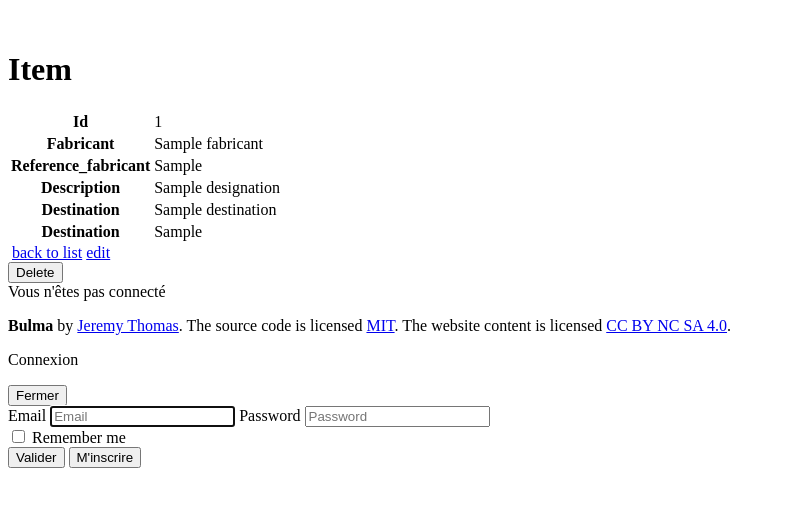
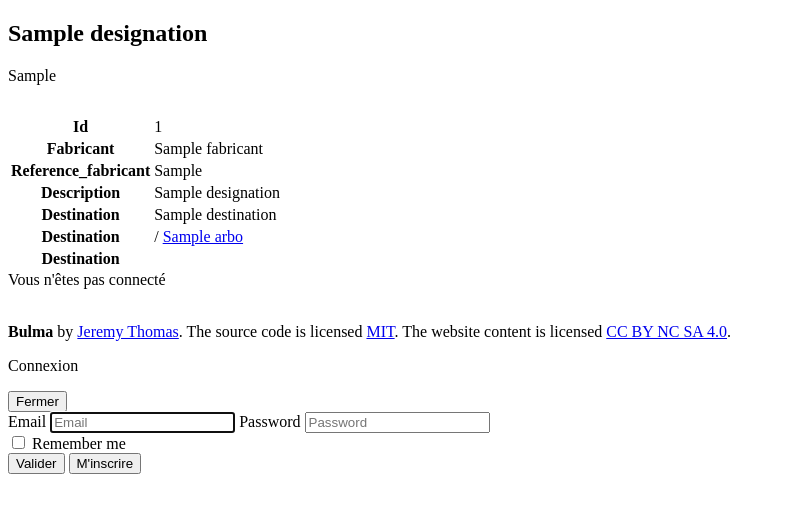
Before and after one commit to mbfcs2/ecussons, a Symfony app: template templates/item/show.html.twig in a window 1280 px wide. Shown: the part 148-661 px from the top of the page, without its empty margins (0-785 px from the left). Run offline with Twig, Linux system fonts and the light colour scheme; the template is opened without the code that fills it: most values are stand-ins (such as "Sample title", 1, 10 or a date in 2020); some libraries are stand-ins or nearby versions.

Commit message:
Master: Traitement page item + arbo cliquable

```diff
--- a/src/Controller/ItemController.php
+++ b/src/Controller/ItemController.php
@@ -77,8 +77,11 @@
 			$user = null ;
 		}
 
+        $arbo = $item->getDestination()->getArbo() ;
+
 		return $this->render('item/show.html.twig', [
             'item' => $item,
+			'arbo' => $arbo,
 			'user' => $user,
 			'gotitem' => $gotitem
         ]);
--- a/src/Service/DestinationManager.php
+++ b/src/Service/DestinationManager.php
@@ -18,7 +18,7 @@
 
 	public function get_all_destinations_under(Destination $destination, int $profondeur = 0)
     {
-        $destinations = [$destination] ;
+        $destinations = [] ;
 		$repository = $this->em->getRepository(Destination::class);
 
 		if ($profondeur > 0) {
@@ -26,6 +26,7 @@
 		    $children = $repository->findBy(['parent' => $destination]);
             if ($children) {
                 foreach ($children as $child) {
+                    $destinations[] = $child;
                     $destinations = array_merge($destinations, $this->get_all_destinations_under($child, $profondeur)) ;
                 }
             }
--- a/templates/item/show.html.twig
+++ b/templates/item/show.html.twig
@@ -2,6 +2,22 @@
 
 {% block title %}Item{% endblock %}
 
+{% block hero %}
+	<section class="hero is-primary">
+	  <div class="hero-body">
+		<div class="container">
+		  <h1 class="title">
+			{{ item.designation }}
+		  </h1>
+		</div>
+	  </div>
+	  <div class="hero-foot">
+            <div class="container">
+                {{ item.destination.affiche_arbo }}
+            </div>
+        </div>
+	</section>
+{% endblock %}
 {% block body %}
 
 <script type="text/javascript" language="javascript">
@@ -42,9 +58,8 @@
 
 </script>
 
-
-    <h1>Item</h1>
-
+<div class="columns is-multiline is-mobile">
+    <div class="column is-two-thirds-desktop is-two-thirds-widescreen is-two-thirds-fullhd">
         <table class="table">
             <tbody>
                 <tr>
@@ -71,31 +86,23 @@
 
                 <tr>
                     <th>Destination</th>
-                <td>{{ item.destination.affiche_arbo }}</td>
+                    <td>{% for dest in arbo %}
+                    / <a href="{{ path('destination_list', {'slug': dest.slug}) }}">{{ dest }}</a>
+                    {% endfor %}
+                    </td>
                 </tr>
+
+                <tr>
+                    <th>Destination</th>
+                    <td>
+
+                    </td>
+                </tr>
+
                 {% endif %}
 
             </tbody>
         </table>
-
-	{% for illustration in item.illustrations %}
-	<img src="{{ vich_uploader_asset(illustration, 'imageFile') }}">
-	{% endfor %}
-
-
-
-
-
-    <a href="{{ path('item_index') }}">back to list</a>
-
-    <a href="{{ path('item_edit', {'id': item.id}) }}">edit</a>
-
-    {{ include('item/_delete_form.html.twig') }}
-
-
-
-
-
 
 
         {% if user %}
@@ -115,6 +122,24 @@
         		Vous n'êtes pas connecté
         		{% endif %}
 
+    </div>
+    <div class="column is-one-thirds-desktop is-one-thirds-widescreen is-one-thirds-fullhd">
+        {% for illustration in item.illustrations %}
+    	    <img src="{{ vich_uploader_asset(illustration, 'imageFile') }}">
+    	{% endfor %}
+    </div>
+</div>
+
+
+
+
+
+
+
+
+
+
+
 
 
 
```
Also changed, not shown: src/Controller/DestinationController.php (+13 -3 lines), src/Entity/Destination.php (+9 -0 lines), templates/item/destination.html.twig (+11 -7 lines). Lines whose indentation alone changed are shown as unchanged.
